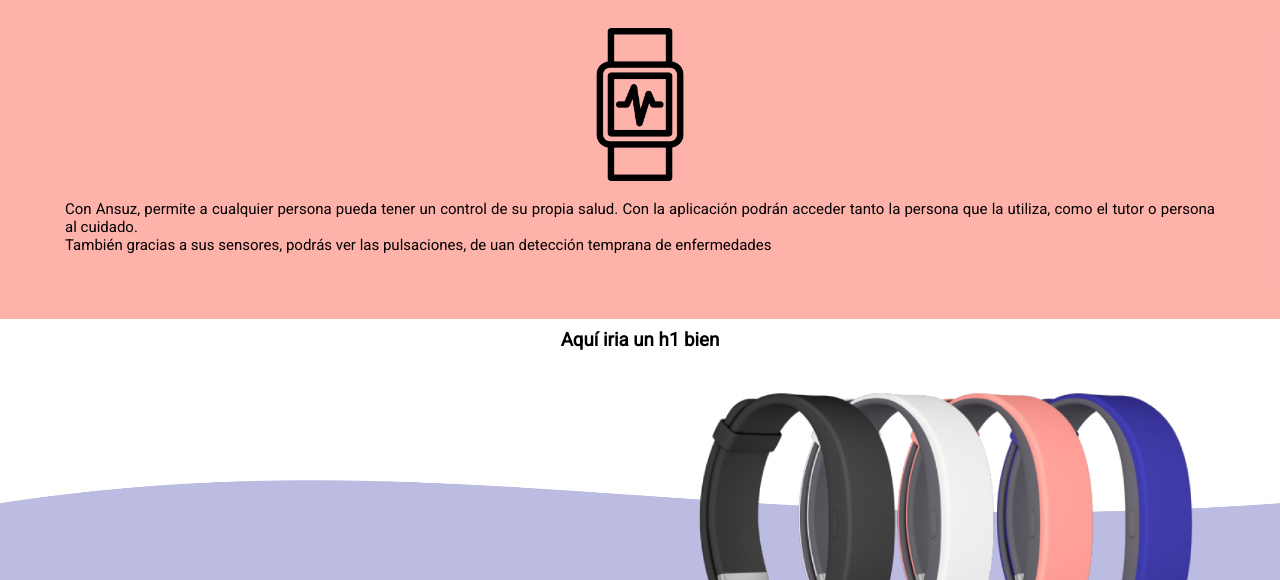
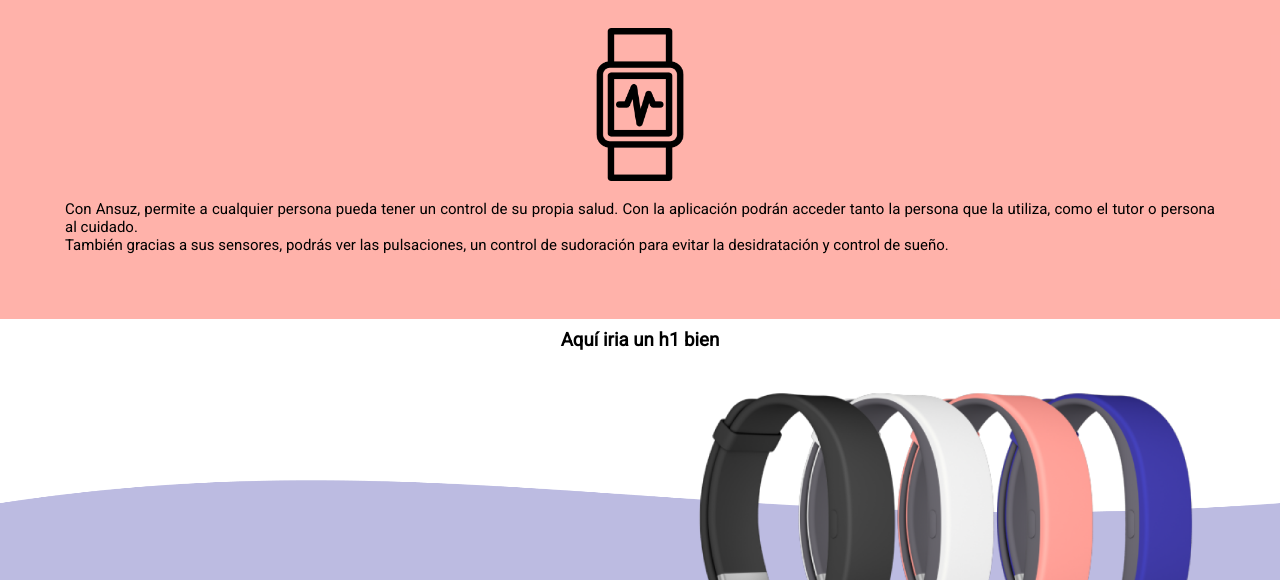
Before and after one commit to rcellas/accesibilidad, a plain HTML site: page index.html in a window 1280 px wide. Shown: the part 220-800 px from the top of the page. Drawn offline with Linux system fonts and the light colour scheme.

Commit message:
text change

```diff
--- a/index.html
+++ b/index.html
@@ -24,7 +24,7 @@
                 <img src="bracelet.png" alt="" title="objectivo">
                 <h3>Con Ansuz, permite a cualquier persona pueda tener un control de su propia salud. Con la aplicación podrán acceder tanto la persona que la utiliza, como el tutor o persona al cuidado.
                     <br>
-                También gracias a sus sensores, podrás ver las pulsaciones, de uan detección temprana de enfermedades </h3>
+                También gracias a sus sensores, podrás ver las pulsaciones, un control de sudoración para evitar la desidratación y control de sueño.</h3>
                 </center>
             </article>
         </section>
```
